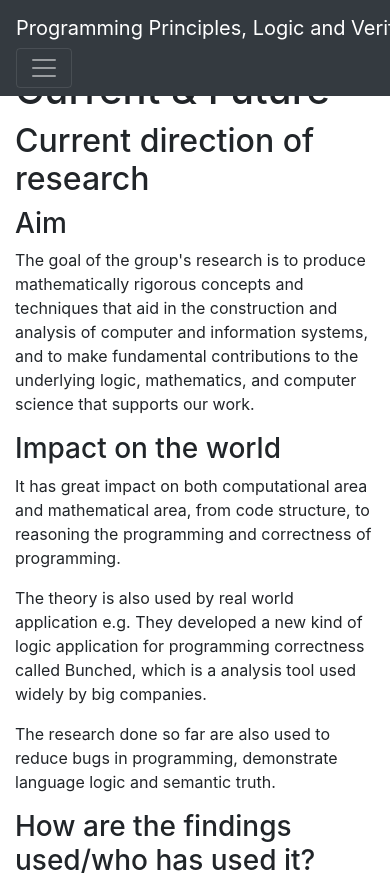
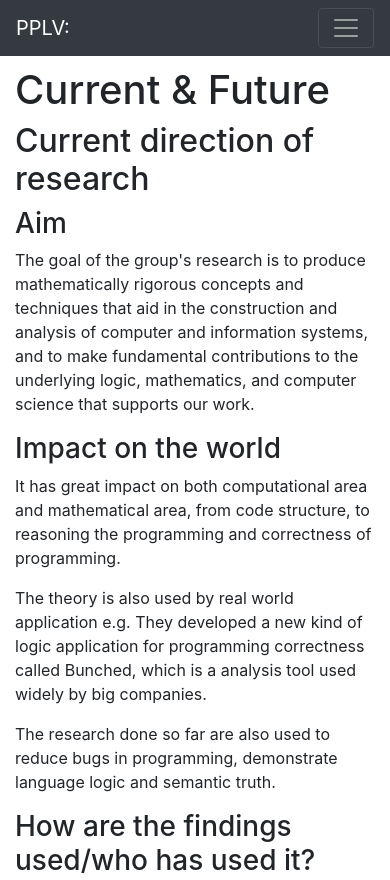
Before and after one commit to ucl-engs101p-cs-19-17/pplv-site, a website: page current-future.html in a window 390 px wide. Shown: the top 880 px of the page. Drawn offline with nearby package versions, Linux system fonts and the light colour scheme; files that its build step writes are made by us from their sources.

Commit message:
short brand on small screens

```diff
--- a/current-future.html
+++ b/current-future.html
@@ -13,12 +13,13 @@
     <div class="container-fluid">
 
       <nav class="navbar fixed-top navbar-dark bg-dark navbar-expand-lg">
-        <a class="navbar-brand" href="/">Programming Principles, Logic and Verification</a>
+        <a class="navbar-brand" href="/">PPLV:</a>
         <button class="navbar-toggler" type="button" data-toggle="collapse" data-target="#navbarNav" aria-controls="navbarNav" aria-expanded="false" aria-label="Toggle navigation">
           <span class="navbar-toggler-icon"></span>
         </button>
 
         <div class="collapse navbar-collapse" id="navbarNav">
+          <a class="navbar-brand" href="/">Programming Principles, Logic and Verification</a>
           <ul class="navbar-nav">
             <li class="nav-item">
               <a class="nav-link" href="index.html">Home</a>
```
Also changed, not shown: history.html (+2 -1 lines), index.html (+2 -1 lines), maths.html (+2 -1 lines), publications.html (+2 -1 lines), researchers.html (+2 -1 lines).
